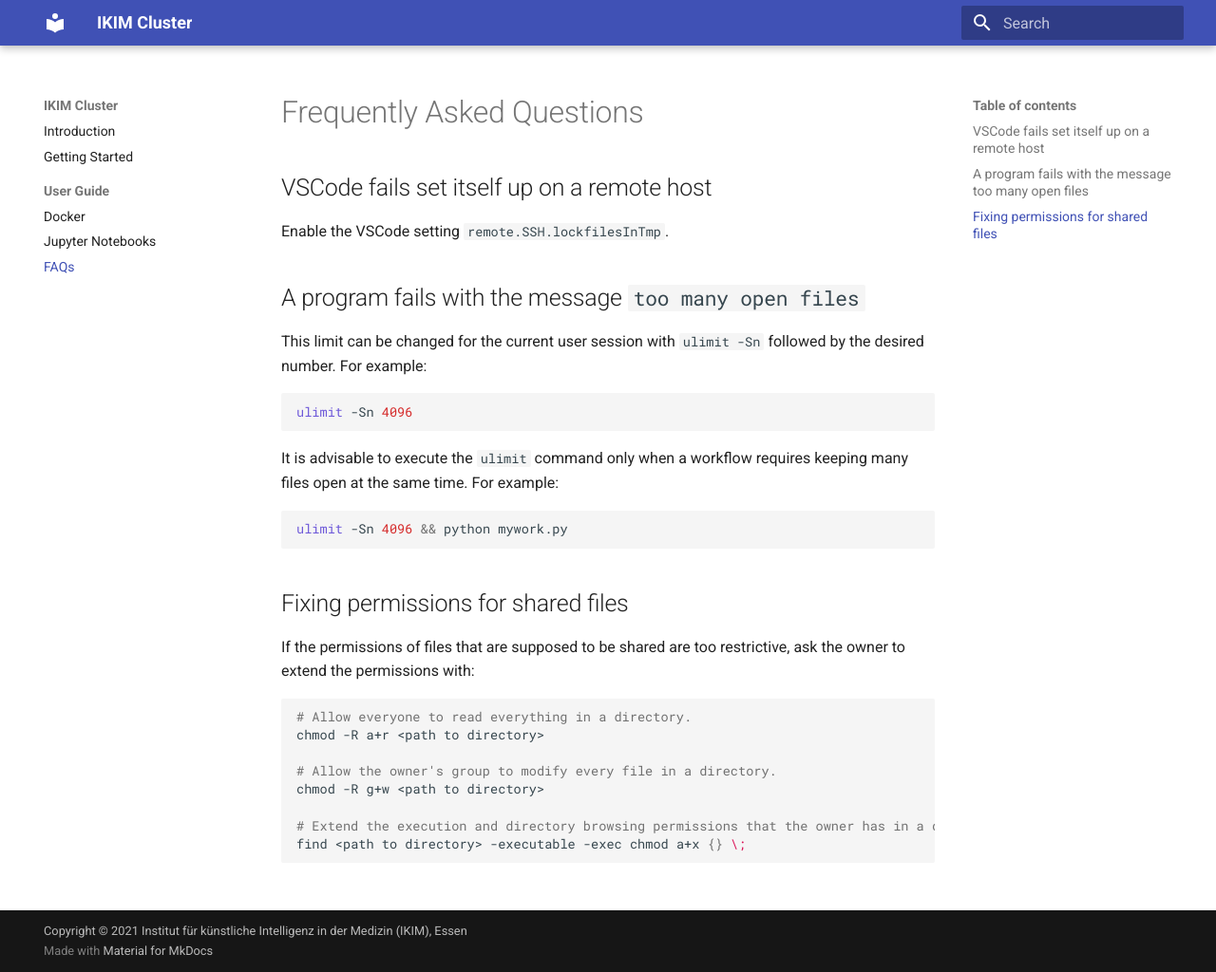
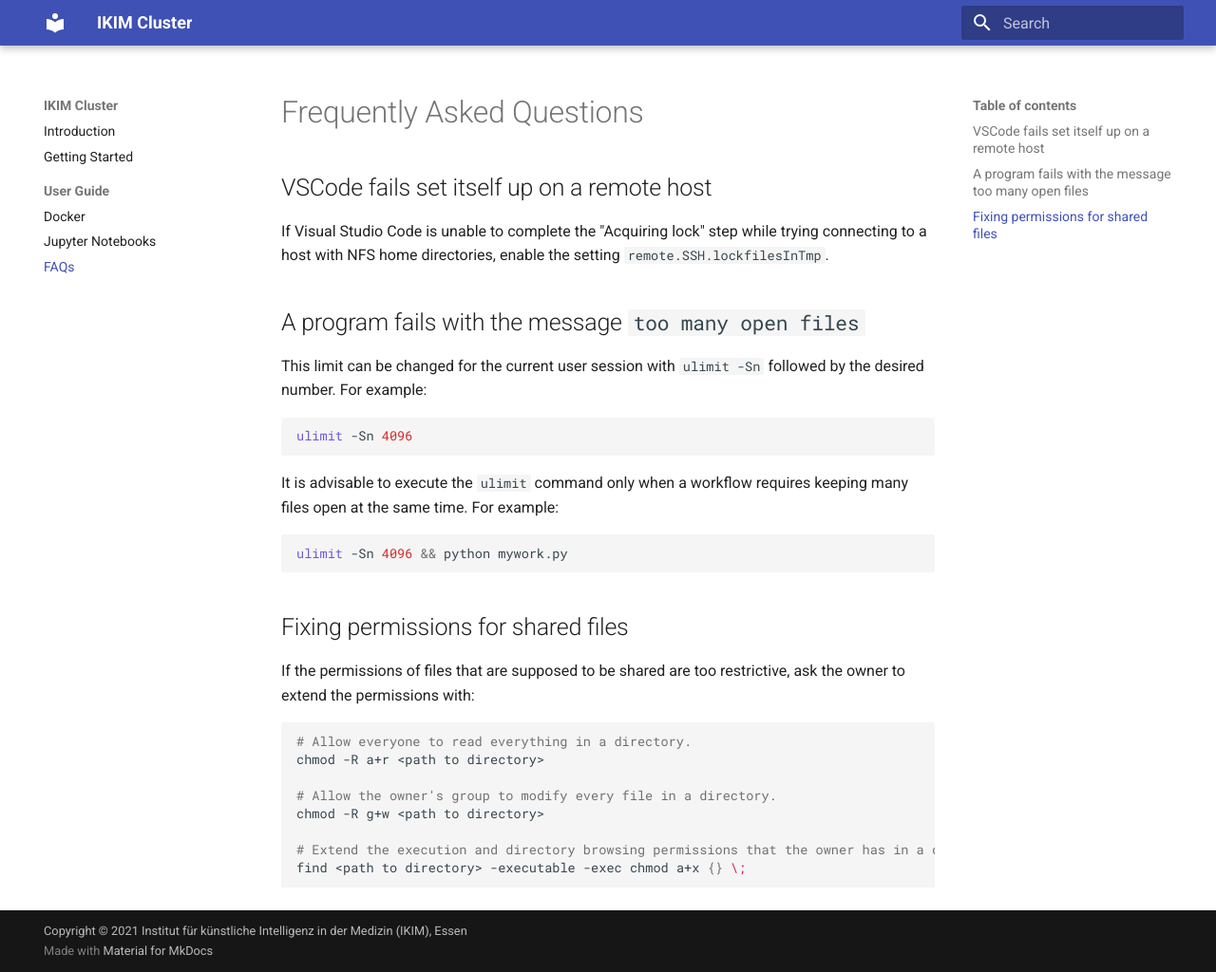
Before and after one commit to IKIM-Essen/ClusterDocs, an MkDocs documentation site: the page built from docs/faq.md, in a window 1280 px wide and 1024 px high. Shown: the whole window at 95% size. Built offline with MkDocs 1.6.1 and Material for MkDocs 9.7.7, drawn with Linux system fonts in a browser that asks for light colours.

Commit message:
Be a bit more verbose about the lockfilesInTmp.

```diff
--- a/docs/faq.md
+++ b/docs/faq.md
@@ -2,7 +2,7 @@
 
 ## VSCode fails set itself up on a remote host
 
-Enable the VSCode setting `remote.SSH.lockfilesInTmp`.
+If Visual Studio Code is unable to complete the "Acquiring lock" step while trying connecting to a host with NFS home directories, enable the setting `remote.SSH.lockfilesInTmp`.
 
 ## A program fails with the message `too many open files`
 
```
